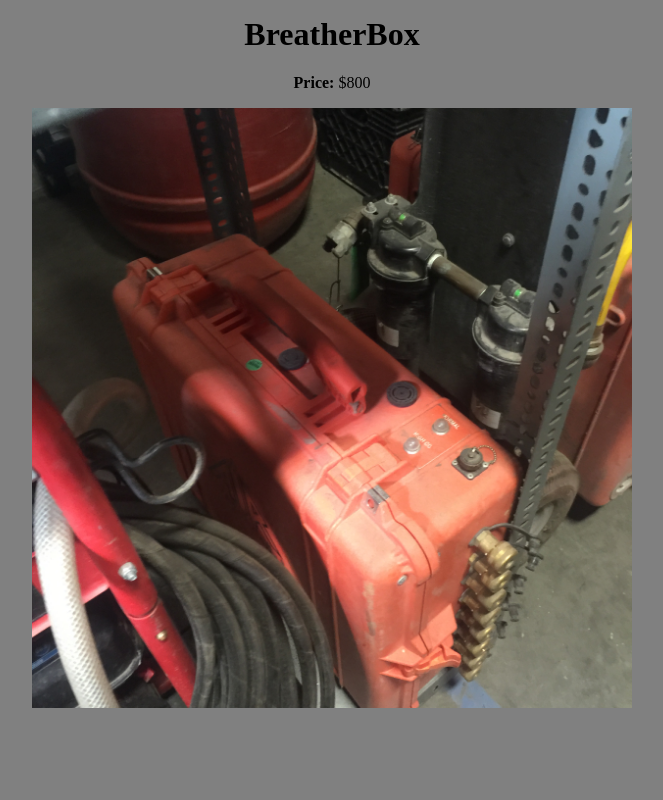
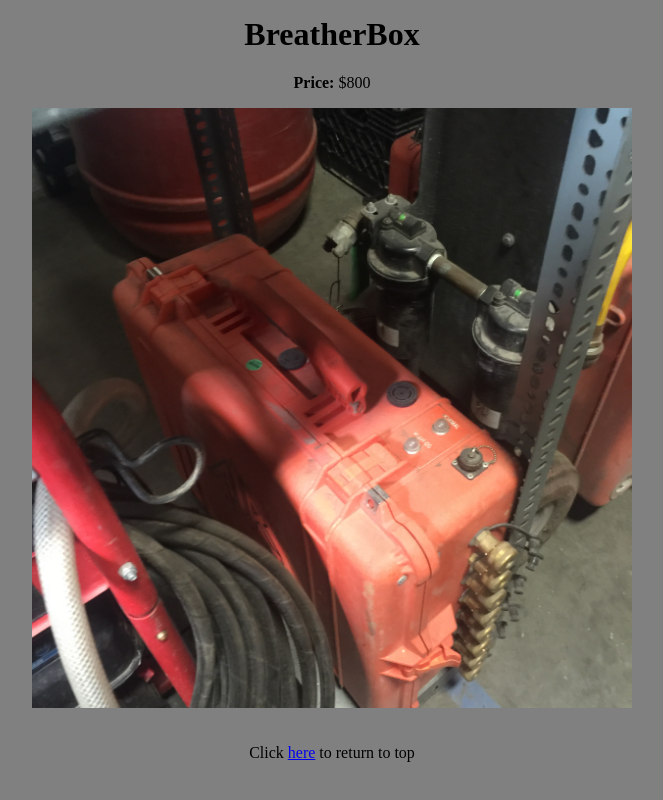
Before and after one commit to usedindustrialpaintequipment/usedindustrialpaintequipment.github.io, a plain HTML site: page index.html in a window 1280 px wide. Shown: the part 5215-6015 px from the top of the page, without its empty margins (308-971 px from the left). Before the commit the page ends 5935 px from the top, so only its background shows below. Drawn offline with Linux system fonts and the light colour scheme.

Commit message:
added a footer with a back to top button

```diff
--- a/css/styles.css
+++ b/css/styles.css
@@ -5,7 +5,9 @@ body {
   text-align: center;
   background-color: grey;
 }
-
+footer {
+  padding: 2vh 0 5vh 0;
+}
 
 .rotate90 {
     -webkit-transform: rotate(90deg);
--- a/index.html
+++ b/index.html
@@ -10,7 +10,7 @@
 </head>
 
 <body>
-  <header>
+  <header id='top'>
 
     <h1>Industrial Blasting Equipment For Sale:</h1>
     <p>Equipment is all located on the West Coast. For questions about equipment and sale inquiries please call Saul at (503)-380-1607</p>
@@ -39,6 +39,9 @@
   <h1>BreatherBox</h1>
   <p><strong>Price:</strong> $800</p>
   <img width='600px' height='600px' src='img/breatherbox.jpg' />
+  <footer>
+    <p>Click <a href='#top'>here</a> to return to top</p>
+  </footer>
 
 </body>
 
```
